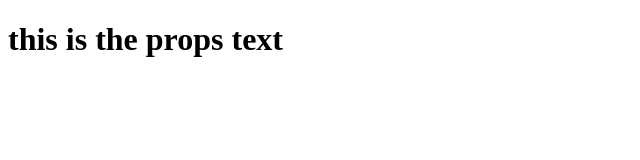
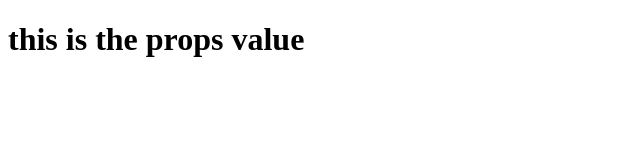
Before and after one commit to danrector/react-demos, a React app: page / in a window 1280 px wide. Shown: the top 160 px of the page, without its empty margins (0-640 px from the left). Built offline with nearby package versions, Linux system fonts and the light colour scheme.

Commit message:
changed app to create variable -txt- to hold props value, then render variable

```diff
--- a/App.js
+++ b/App.js
@@ -6,13 +6,13 @@
 //		rendering two elements must be done using a wrapper.
 class App extends React.Component {
 	render(){
-
-		return <h1>{this.props.txt}</h1>
+		let txt = this.props.txt
+		return <h1>{txt}</h1>
 	}
 }
 
 ReactDOM.render(
-	<App txt="this is the props text" />,
+	<App txt="this is the props value" />,
 	document.getElementById('app')
 );
 
```
